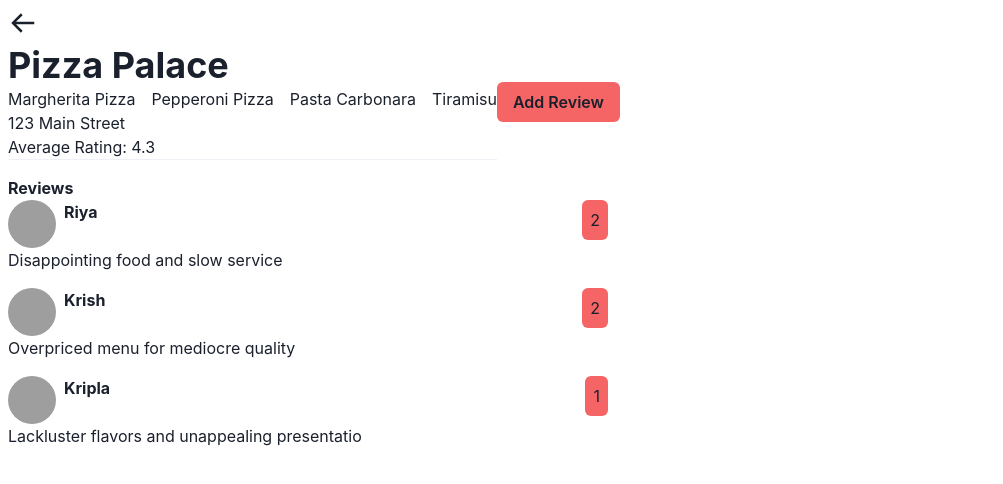
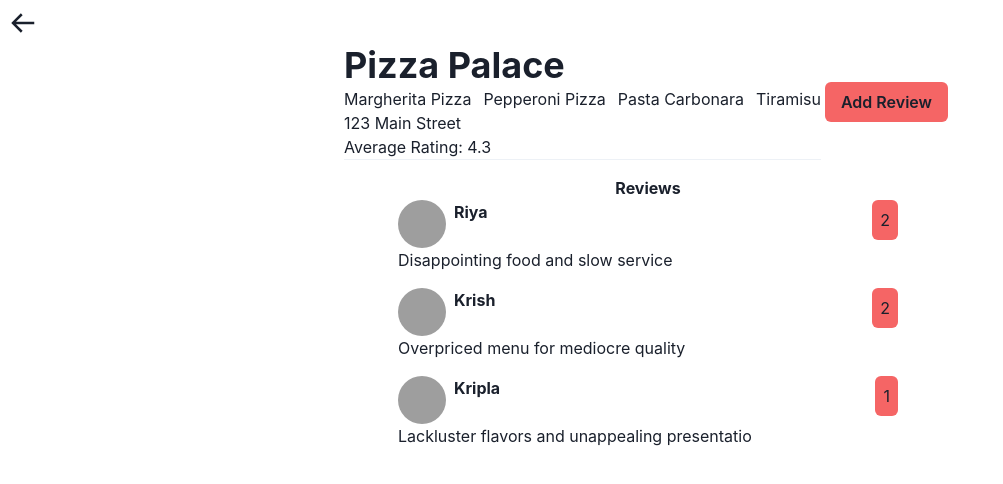
Before and after one commit to rkshaw20/mcr-5, a React (Create React App) app: page /restaurant/1 in a window 1280 px wide. Shown: the top 484 px of the page, without its empty margins (0-1003 px from the left). Built offline with nearby package versions, Linux system fonts and the light colour scheme; grey boxes are pictures that could not be loaded.

Commit message:
feat: avgRating

```diff
--- a/src/pages/RestaurantReview.jsx
+++ b/src/pages/RestaurantReview.jsx
@@ -51,13 +51,15 @@ const RestaurantReview = () => {
   };
 
   const handleModalSubmit = () => {
-    console.log(inputValue);
     const review = {
       rating: inputValue.rating,
       comment: inputValue.comment,
       revName: 'Raj',
       pp: 'https://res.cloudinary.com/dn5zs5sqx/image/upload/v1687185484/FhNGqSr__400x400_fnkcno.jpg',
     };
+    // selectedRestaurant.averageRating =
+    //   selectedRestaurant.ratings.reduce((acc, curr) => acc + curr.rating, 0) /
+    //   selectedRestaurant.ratings.length;
 
     selectedRestaurant.ratings.push(review);
     onClose();
@@ -76,10 +78,10 @@ const RestaurantReview = () => {
       <Link as={ReachLink} to="/">
         <Icon as={BiArrowBack} fontSize="3xl" />
       </Link>
-      <Flex alignItems="center">
+      <Flex alignItems="center" w="full" justifyContent="center">
         <Flex flexDir="column">
           <Heading>{selectedRestaurant.name}</Heading>
-          <Flex gap={4}>
+          <Flex gap={3}>
             {selectedRestaurant?.menu.map(({ name, i }) => (
               <Text key={i}>{name}</Text>
             ))}
@@ -88,7 +90,7 @@ const RestaurantReview = () => {
           <Text>Average Rating: {selectedRestaurant.averageRating}</Text>
           <Divider />
         </Flex>
-        <Button bgColor="red.400" onClick={() => onOpen()}>
+        <Button m={1} bgColor="red.400" onClick={() => onOpen()}>
           Add Review
         </Button>
       </Flex>
@@ -133,12 +135,12 @@ const RestaurantReview = () => {
         </ModalContent>
       </Modal>
 
-      <Flex flexDir="column" mt="1rem">
+      <Flex flexDir="column" mt="1rem" alignItems="center">
         <Text fontWeight="bold">Reviews</Text>
         <Flex flexDir="column" maxW="600px" gap={4}>
           {selectedRestaurant.ratings.map((rating, i) => {
             return (
-              <Flex justifyContent="space-between" key={i}>
+              <Flex justifyContent="space-between" key={i} w="500px">
                 <Flex flexDir="column">
                   <Flex gap={2}>
                     <Avatar src={rating.pp} name={rating.revName} />
```
